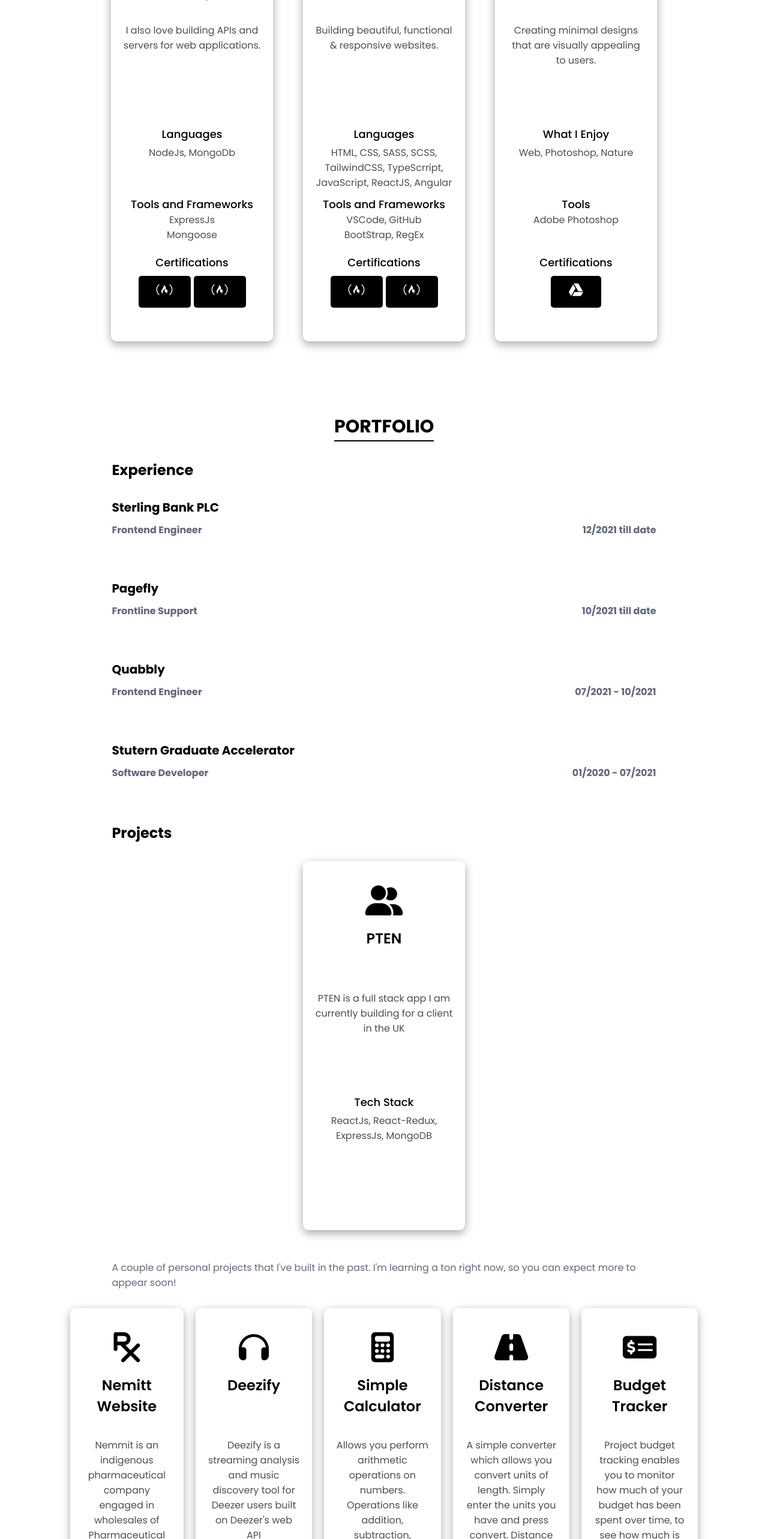
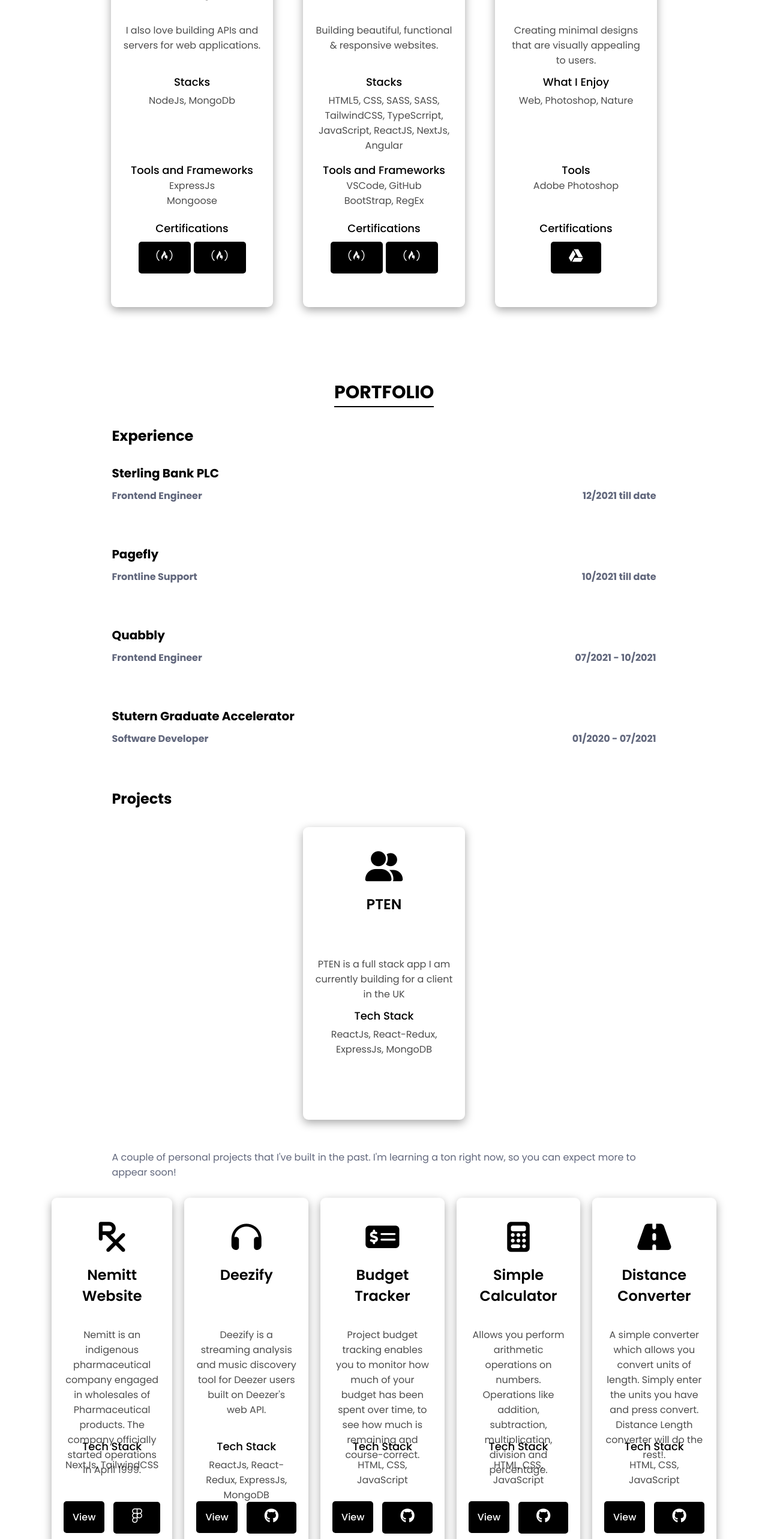
Before and after one commit to Ndibechinonso/NonsoPortfolio, a React (Create React App) app: page / in a window 1280 px wide. Shown: the part 1420-3986 px from the top of the page at 60% size. Built offline with nearby package versions, Linux system fonts and the light colour scheme.

Commit message:
card fix

```diff
--- a/src/components/Card/index.js
+++ b/src/components/Card/index.js
@@ -2,15 +2,17 @@ import React from "react";
 import "./Card.css";
 
 export default function Card(props) {
+
+
   return (
     <div data-aos={props.anim} className="cardFlex">
       <div className="iconClass">
         <i className={props.link}></i>
       </div>
       <h2 style={{height: "70px"}}>{props.header}</h2>
-      <p style={{height: "157px"}}>{props.text}</p>
+      <p style={{height: `${props.portfolio ? "170px" : "70px"}`}}>{props.text}</p>
       <h3>{props.language}</h3>
-      <p style={{height: "70px"}}>{props.languages}</p>
+      <p style={{height: `${props.certification ? '100px': '70px'}`}}>{props.languages}</p>
 
       <h3>{props.tool}</h3>
       {props.tasks ? <div style={{height: "50px"}}>
@@ -21,11 +23,11 @@ export default function Card(props) {
           </div>
         );
       }) }</div> : null }
-      <div className="certDiv">
+     {props.certification &&  (<div className="certDiv">
         <h3>{props.certification}</h3>
-      </div>
+      </div>) }
       <div className="buttonRow">
-        {props.button ? <div>{props.button}</div>: null}
+        {props.button && (<div>{props.button}</div>)}
         <div>{props.button2}</div>
       </div>
     </div>
--- a/src/components/CardGrid/index.js
+++ b/src/components/CardGrid/index.js
@@ -15,8 +15,8 @@ export default function CardGrid(props) {
 
     return (
         <div data-aos='fade-up' className='cardsDiv' id='cardsDiv'>
-            <Card tasks={DEVTOOLS} link='fas fa-laptop-code' header='Software Developer' text="I also love building APIs and servers for web applications." language='Languages' languages='NodeJs, MongoDb' tool='Tools and Frameworks' certification='Certifications' button={<GitButton className='gitButton' title='Js Algorithms and Data Structures' link='https://www.freecodecamp.org/certification/maxkolbe/javascript-algorithms-and-data-structures' icon='fab fa-free-code-camp' />}  button2={<GitButton className='gitButton' title='Backend Development and APIs' link='https://www.freecodecamp.org/certification/maxkolbe/back-end-development-and-apis' icon='fab fa-free-code-camp' />} />
-            <Card tasks={SOFTTOOLS} link='fas fa-code' header='Web Developer' text="Building beautiful, functional & responsive websites." language='Languages' languages='HTML, CSS, SASS, SCSS, TailwindCSS, TypeScrript, JavaScript, ReactJS, Angular' tool='Tools and Frameworks' certification='Certifications' button={<GitButton className='gitButton' title='Responsive Web Designs' link='https://www.freecodecamp.org/certification/maxkolbe/responsive-web-design' icon='fab fa-free-code-camp' />} button2={<GitButton className='gitButton' title='Frontend Libraries' link='https://www.freecodecamp.org/certification/maxkolbe/front-end-development-libraries' icon='fab fa-free-code-camp' />} />
+            <Card tasks={DEVTOOLS} link='fas fa-laptop-code' header='Software Developer' text="I also love building APIs and servers for web applications." language='Stacks' languages='NodeJs, MongoDb' tool='Tools and Frameworks' certification='Certifications' button={<GitButton className='gitButton' title='Js Algorithms and Data Structures' link='https://www.freecodecamp.org/certification/maxkolbe/javascript-algorithms-and-data-structures' icon='fab fa-free-code-camp' />}  button2={<GitButton className='gitButton' title='Backend Development and APIs' link='https://www.freecodecamp.org/certification/maxkolbe/back-end-development-and-apis' icon='fab fa-free-code-camp' />} />
+            <Card tasks={SOFTTOOLS} link='fas fa-code' header='Web Developer' text="Building beautiful, functional & responsive websites." language='Stacks' languages='HTML5, CSS, SASS, SASS, TailwindCSS, TypeScrript, JavaScript, ReactJS, NextJs, Angular' tool='Tools and Frameworks' certification='Certifications' button={<GitButton className='gitButton' title='Responsive Web Designs' link='https://www.freecodecamp.org/certification/maxkolbe/responsive-web-design' icon='fab fa-free-code-camp' />} button2={<GitButton className='gitButton' title='Frontend Libraries' link='https://www.freecodecamp.org/certification/maxkolbe/front-end-development-libraries' icon='fab fa-free-code-camp' />} />
             <Card tasks={TOOLS} link="fas fa-images" header='Digital Artist' text='Creating minimal designs that are visually appealing to users.' language='What I Enjoy' languages='Web, Photoshop, Nature' tool='Tools' certification='Certifications' button2={<GitButton className='gitButton' title='Adobe Photoshop CC' link='https://drive.google.com/file/d/1DaWX34hsatfuEweTGodkxxQXZrg3Rm7n/view?usp=sharing' icon='fab fa-google-drive' />} />
         </div>
     )
--- a/src/components/Portfolio/index.js
+++ b/src/components/Portfolio/index.js
@@ -42,11 +42,11 @@ export default function Portfolio(props) {
 
             <p className='oldProjects'>A couple of personal projects that I've built in the past. I'm learning a ton right now, so you can expect more to appear soon!</p>
             <div className='cardRow'>
-            <Card anim='zoom-in-up'  link="fas fa-prescription" header='Nemitt Website' text="Nemmit is an indigenous pharmaceutical company engaged in wholesales of Pharmaceutical products. The company officially started operations in April 1999" language='Tech Stack' languages='NextJs, TailwindCSS' button={<Button text='Check it out' className='linkButton' link='https://nemittpharm.com.ng/' />} button2={<GitButton className='gitButton' link='https://www.figma.com/file/AGTorInpc5jlcVRbwiKDg1/Nemitt-Pharmaceuticals?node-id=614%3A3386' icon='fab fa-figma' />} />
-                <Card anim='zoom-in-up'  link="fas fa-headphones" header='Deezify' text="Deezify is a streaming analysis and music discovery tool for Deezer users built on Deezer's web API" language='Tech Stack' languages='ReactJs, React-Redux, ExpressJs, MongoDB' button={<Button text='Check it out' className='linkButton' link='https://do-re-me.netlify.app/' />} button2={<GitButton className='gitButton' link='https://github.com/Ndibechinonso/music-app.git' icon='fab fa-github' />} />
-                <Card anim='fade-right'  link="fas fa-calculator" header='Simple Calculator' text='Allows you perform arithmetic operations on numbers. Operations like addition, subtraction, multiplication, division and percentage.' language='Tech Stack' languages='HTML, CSS, JavaScript' button={<Button text='Check it out' className='linkButton' link='https://simplearithcalculator.netlify.app/' />} button2={<GitButton className='gitButton' link='https://github.com/Ndibechinonso/SimpleCalculator.git/' icon='fab fa-github' />} />
-                <Card anim='flip-right'  link="fas fa-road" header='Distance Converter' text='A simple converter which allows you convert units of length. Simply enter the units you have and press convert. Distance Length converter will do the rest!.' language='Tech Stack' languages='HTML, CSS, JavaScript' button={<Button text='Check it out' className='linkButton' link='https://distance-coverter.netlify.app/' />} button2={<GitButton className='gitButton' link='https://github.com/Ndibechinonso/Distance-converter.git' icon='fab fa-github' />} />
-                <Card anim='fade-left'  link="fas fa-money-check-alt" header='Budget Tracker' text=' Project budget tracking enables you to monitor how much of your budget has been spent over time, to see how much is remaining and course-correct.' language='Tech Stack' languages='HTML, CSS, JavaScript' button={<Button text='Check it out' className='linkButton' link='https://speckerbudgettracker.netlify.app/' />} button2={<GitButton className='gitButton' link='https://github.com/Ndibechinonso/Budget-tracker.git' icon='fab fa-github' />} />
+            <Card anim='zoom-in-up' portfolio link="fas fa-prescription" header='Nemitt Website' text="Nemitt is an indigenous pharmaceutical company engaged in wholesales of Pharmaceutical products. The company officially started operations in April 1999." language='Tech Stack' languages='NextJs, TailwindCSS' button={<Button text='View' className='linkButton' link='https://nemittpharm.com.ng/' />} button2={<GitButton className='gitButton' link='https://www.figma.com/file/AGTorInpc5jlcVRbwiKDg1/Nemitt-Pharmaceuticals?node-id=614%3A3386' icon='fab fa-figma' />} />
+                <Card anim='zoom-in-up' portfolio link="fas fa-headphones" header='Deezify' text="Deezify is a streaming analysis and music discovery tool for Deezer users built on Deezer's web API." language='Tech Stack' languages='ReactJs, React-Redux, ExpressJs, MongoDB' button={<Button text='View' className='linkButton' link='https://do-re-me.netlify.app/' />} button2={<GitButton className='gitButton' link='https://github.com/Ndibechinonso/music-app.git' icon='fab fa-github' />} />
+                <Card anim='fade-left' portfolio link="fas fa-money-check-alt" header='Budget Tracker' text=' Project budget tracking enables you to monitor how much of your budget has been spent over time, to see how much is remaining and course-correct.' language='Tech Stack' languages='HTML, CSS, JavaScript' button={<Button text='View' className='linkButton' link='https://speckerbudgettracker.netlify.app/' />} button2={<GitButton className='gitButton' link='https://github.com/Ndibechinonso/Budget-tracker.git' icon='fab fa-github' />} />
+                <Card anim='fade-right' portfolio link="fas fa-calculator" header='Simple Calculator' text='Allows you perform arithmetic operations on numbers. Operations like addition, subtraction, multiplication, division and percentage.' language='Tech Stack' languages='HTML, CSS, JavaScript' button={<Button text='View' className='linkButton' link='https://simplearithcalculator.netlify.app/' />} button2={<GitButton className='gitButton' link='https://github.com/Ndibechinonso/SimpleCalculator.git/' icon='fab fa-github' />} />
+                <Card anim='flip-right' portfolio link="fas fa-road" header='Distance Converter' text='A simple converter which allows you convert units of length. Simply enter the units you have and press convert. Distance Length converter will do the rest!.' language='Tech Stack' languages='HTML, CSS, JavaScript' button={<Button text='View' className='linkButton' link='https://distance-coverter.netlify.app/' />} button2={<GitButton className='gitButton' link='https://github.com/Ndibechinonso/Distance-converter.git' icon='fab fa-github' />} />
             </div>
 
 
```
